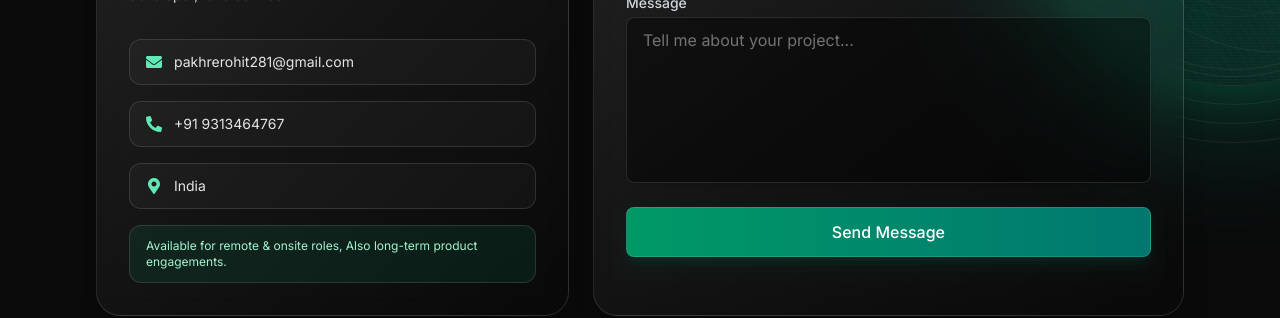
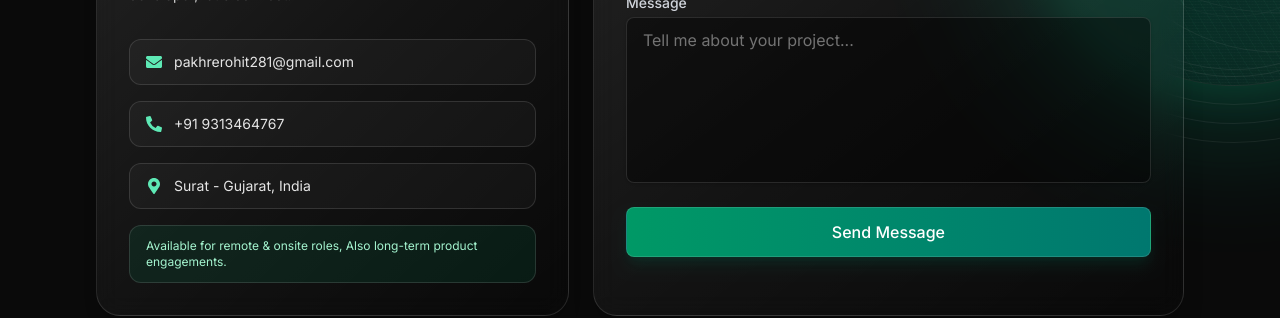
Before and after one commit to Rohit-Pakhre09/Portfolio, a Next.js app: page / in a window 1280 px wide. Shown: the part 7202-7520 px from the top of the page. Built offline with nearby package versions, Linux system fonts and the light colour scheme; no server answers.

Commit message:
Fix: Location.

```diff
--- a/src/components/sections/Contact.tsx
+++ b/src/components/sections/Contact.tsx
@@ -167,7 +167,7 @@
                 </div>
                 <div className="flex items-center gap-3 rounded-xl border border-white/10 bg-white/3 px-4 py-3">
                   <FaMapMarkerAlt className="h-4 w-4 text-emerald-300" />
-                  <span className="text-sm text-neutral-200">India</span>
+                  <span className="text-sm text-neutral-200">Surat - Gujarat, India</span>
                 </div>
                 <div className="rounded-xl border border-emerald-400/30 bg-emerald-500/10 px-4 py-3 text-xs text-emerald-200">
                   Available for remote & onsite roles, Also long-term product engagements.
```
